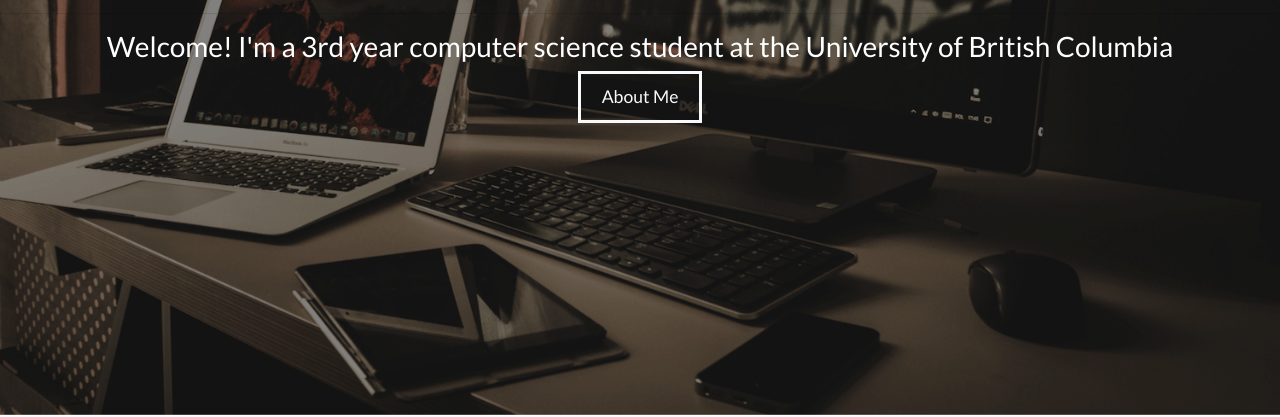
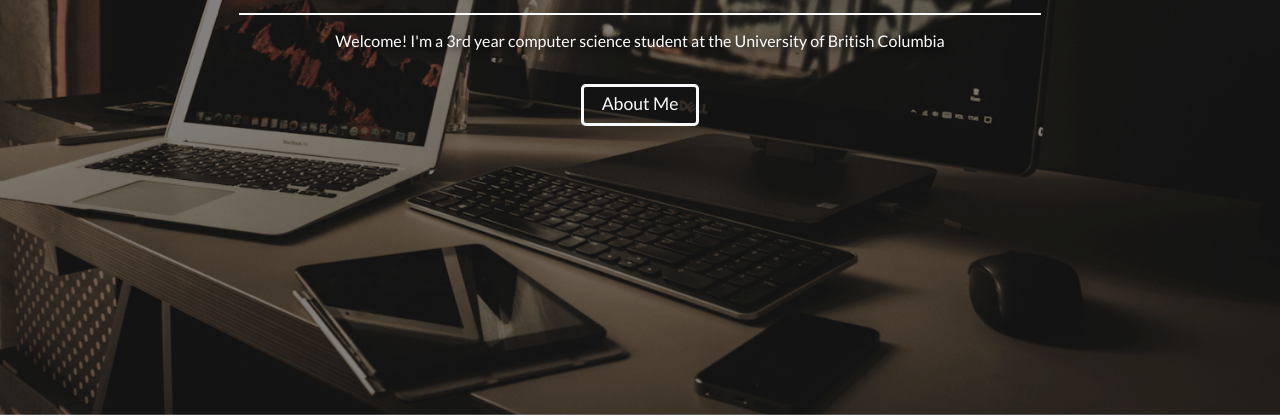
Before and after one commit to sungminl/sungminl.github.io, a plain HTML site: page index.html in a window 1280 px wide. Shown: the part 385-802 px from the top of the page. Drawn offline with Linux system fonts and the light colour scheme.

Commit message:
horizontal line code fix in css

```diff
--- a/style.css
+++ b/style.css
@@ -50,12 +50,12 @@ body {
     text-shadow: .1rem .1rem .8rem black;
     padding-bottom: .3rem;
 }
-/*hr.one {*/
-/*    border: 1px solid white;*/
-/*    width: 800px;*/
 
+.caption hr.one {
+    border: 1px solid white;
+    width: 800px;
+}
 
-}
 .caption h3 {
     font-size: 1rem;
     text-shadow: .1rem .1rem .5rem black;
@@ -64,8 +64,8 @@ body {
 
 .btn-lg {
     border-width: medium;
-    border-radius: 0;
-    padding: .6rem 1.3rem;
+    /*border-radius: 0;*/
+    padding: .3rem 1.1rem;
     font-size: 1.1rem;
 }
 
```
